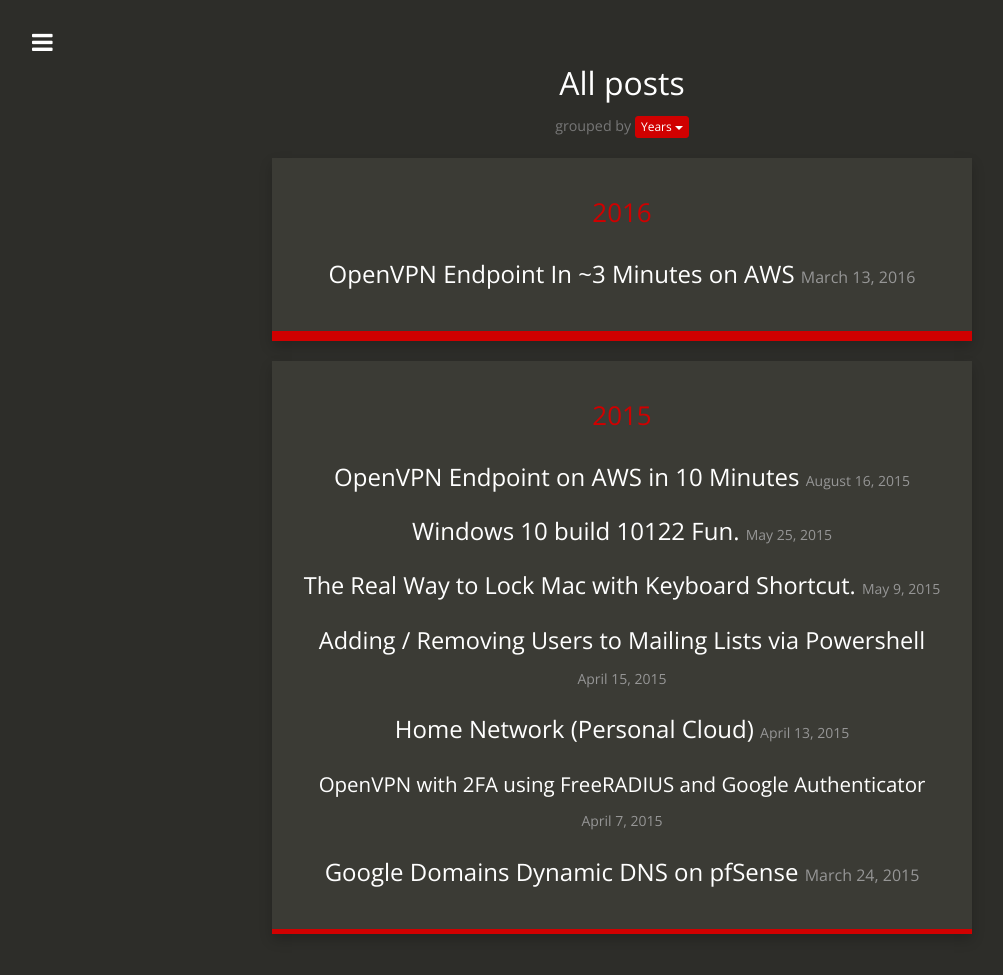
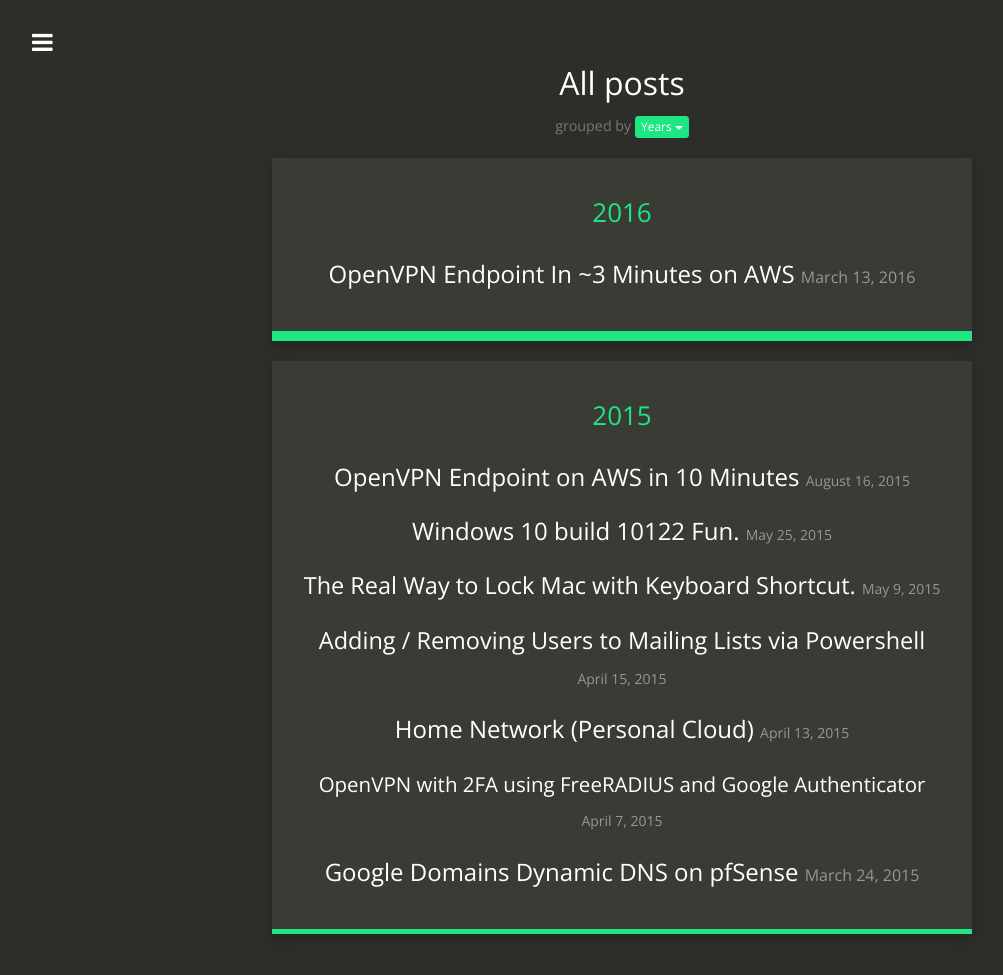
Before and after one commit to ttlequals0/ttlequals0.github.io, a Jekyll site: the page built from posts.html, in a window 1280 px wide. Shown: the whole page, without its empty margins (18-1021 px from the left). Built offline with Jekyll 4.4.1, drawn with Linux system fonts in a browser that asks for light colours; nearby versions of some CDN libraries.

Commit message:
Update style.scss

```diff
--- a/css/style.scss
+++ b/css/style.scss
@@ -18,7 +18,7 @@
 $medium:         #3B3B35;
 $light-medium:   #969696;
 $dark-blue:      #215A6D;
-$light-blue:     #D00000;
+$light-blue:     #1ce783;
 $green:          #92C7A3;
 $light:          #DFECE6;
 $white:          #FFFFFF;
```
